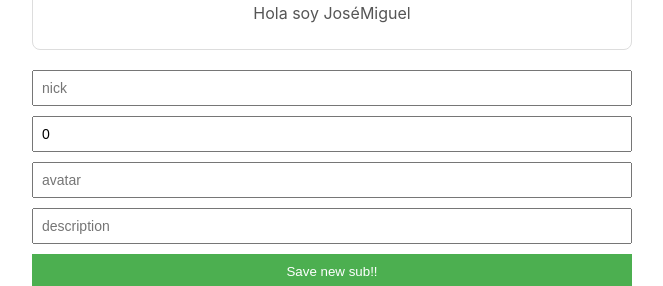
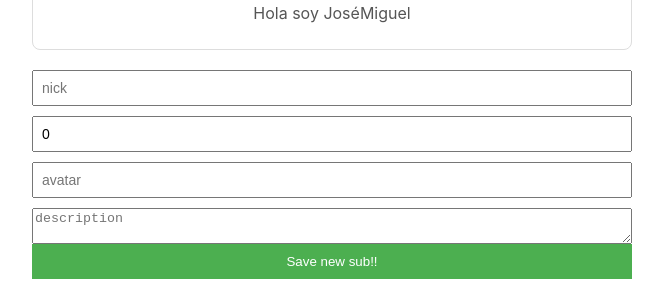
Before and after one commit to JhohanCortes/TS---React, a React (Create React App) app: page / in a window 1280 px wide. Shown: the part 653-939 px from the top of the page, without its empty margins (308-971 px from the left). Built offline with nearby package versions, Linux system fonts and the light colour scheme.

Commit message:
New Commit

```diff
--- a/src/App.tsx
+++ b/src/App.tsx
@@ -1,14 +1,8 @@
-import { useEffect, useState } from "react";
+import { useEffect, useState, useRef } from "react";
 import "./App.css";
 import List from "./components/List";
 import Form from "./components/Form";
-
-interface Sub {
-  nick: string;
-  subMonths: number;
-  avatar: string;
-  description?: string;
-}
+import { Sub } from "./types";
 
 const INITIAL_STATE = [
   {
@@ -32,18 +26,22 @@ interface AppState {
 
 function App() {
   const [subs, setSubs] = useState<AppState["subs"]>([]);
-  const [newSubsNumber, setNewSubsNumber] =
-    useState<AppState["newSubsNumber"]>();
+  const [newSubsNumber, setNewSubsNumber] = useState<AppState["newSubsNumber"]>(0);
+  const divRef = useRef<HTMLDivElement>(null)
 
   useEffect(() => {
     setSubs(INITIAL_STATE);
   }, []);
 
+  const handleNewSub = (newSub: Sub): void => {
+    setSubs([...subs, newSub]);
+  }
+
   return (
-    <div className="App">
+    <div className="App" ref={divRef}>
       <h1>Lista de suscriptores</h1>
       <List subs={subs} />
-      <Form/>
+      <Form onNewSub={handleNewSub}/>
     </div>
   );
 }
--- a/src/components/Form.tsx
+++ b/src/components/Form.tsx
@@ -1,28 +1,42 @@
 import { useState } from "react";
+import { Sub } from "../types";
 
-const Form = () => {
-  const [inputValues, setInputValues] = useState({
+interface FormState{
+  inputValues: Sub
+}
+
+interface FormProps{
+  onNewSub: (newSub: Sub) => void
+}
+
+const Form = ({onNewSub} : FormProps) => {
+  const [inputValues, setInputValues] = useState<FormState["inputValues"]>({
     nick: "",
     subMonths: 0,
     avatar: "",
     description: "",
   });
 
-  const handleChange = () => {};
+  const handleSubmit = (e: React.FormEvent<HTMLFormElement>) => {
+    e.preventDefault()
+    onNewSub(inputValues)
+    setInputValues({nick:"",subMonths:0,avatar:"", description:""})
+  };
 
-  const handleSumbit = () => {};
+  const handleChange = (e: React.ChangeEvent<HTMLInputElement | HTMLTextAreaElement>) => {
+    setInputValues({ ...inputValues, [e.target.name]: e.target.type === 'textarea' ? e.target.value : e.target.value });
+  }
 
   return (
     <div>
-      <form onSubmit={handleSumbit}>
-        <input value={inputValues.nick} type='text' name='nick' placeholder='nick'></input>
-        <input value={inputValues.subMonths} type='number' name='subMonths' placeholder='subMonths'></input>
-        <input value={inputValues.avatar} type='text' name='avatar' placeholder='avatar'></input>
-        <input value={inputValues.description} type='text' name='description' placeholder='description'></input>
+      <form onSubmit={handleSubmit}>
+        <input onChange={handleChange} type='text' name='nick' placeholder='nick'></input>
+        <input onChange={handleChange} value={inputValues.subMonths} type='number' name='subMonths' placeholder='subMonths'></input>
+        <input onChange={handleChange} value={inputValues.avatar} type='text' name='avatar' placeholder='avatar'></input>
+        <textarea onChange={handleChange} value={inputValues.description} name='description' placeholder='description'></textarea>
         <button>Save new sub!!</button>
       </form>
     </div>
   );
-};
-
+  }
 export default Form;
--- a/src/components/List.tsx
+++ b/src/components/List.tsx
@@ -1,12 +1,8 @@
 import React from "react";
+import { Sub } from "../types";
 
 interface Props {
-  subs: Array<{
-    nick: string;
-    subMonths: number;
-    avatar: string;
-    description?: string;
-  }>;
+  subs: Array<Sub>;
 }
 
 const List: React.FC<Props> = ({ subs }: Props) => {
--- /dev/null
+++ b/src/types.d.ts
@@ -0,0 +1,6 @@
+export interface Sub {
+    nick: string;
+    subMonths: number;
+    avatar: string;
+    description?: string;
+  }
```
